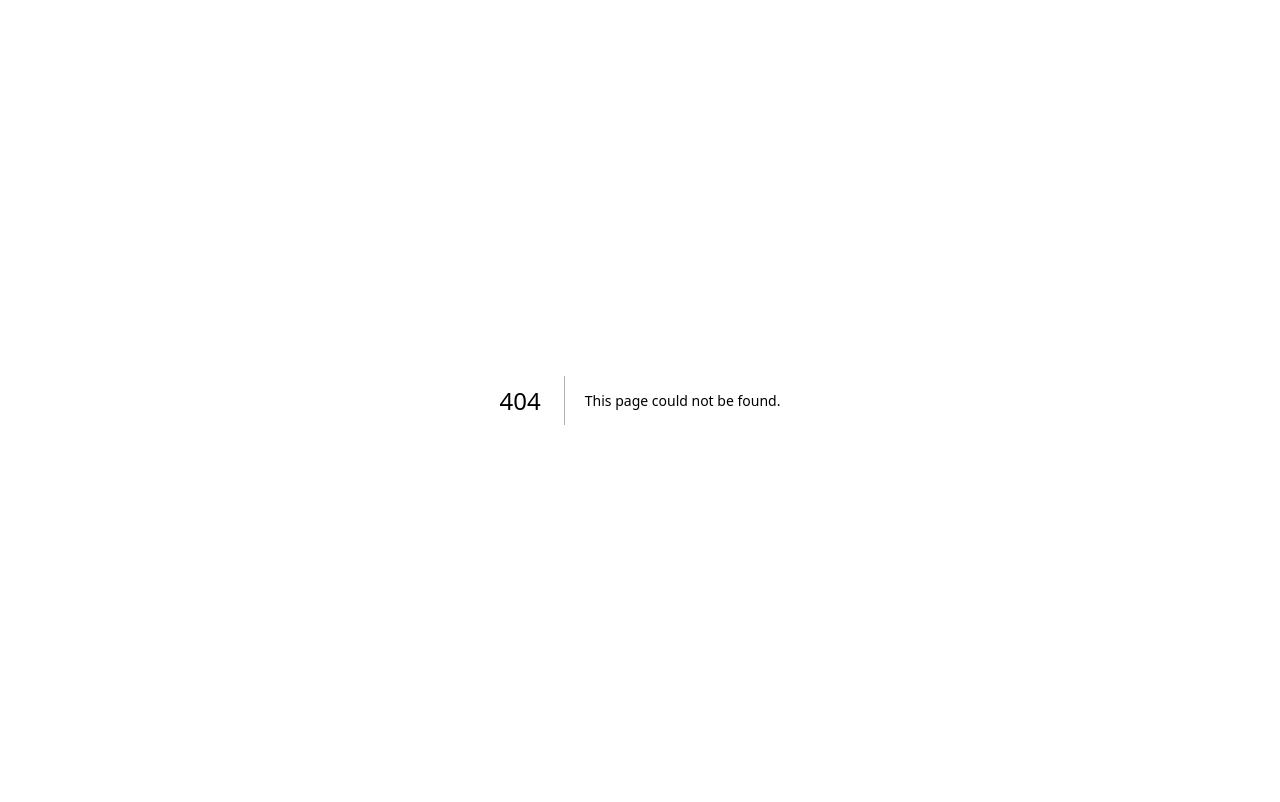
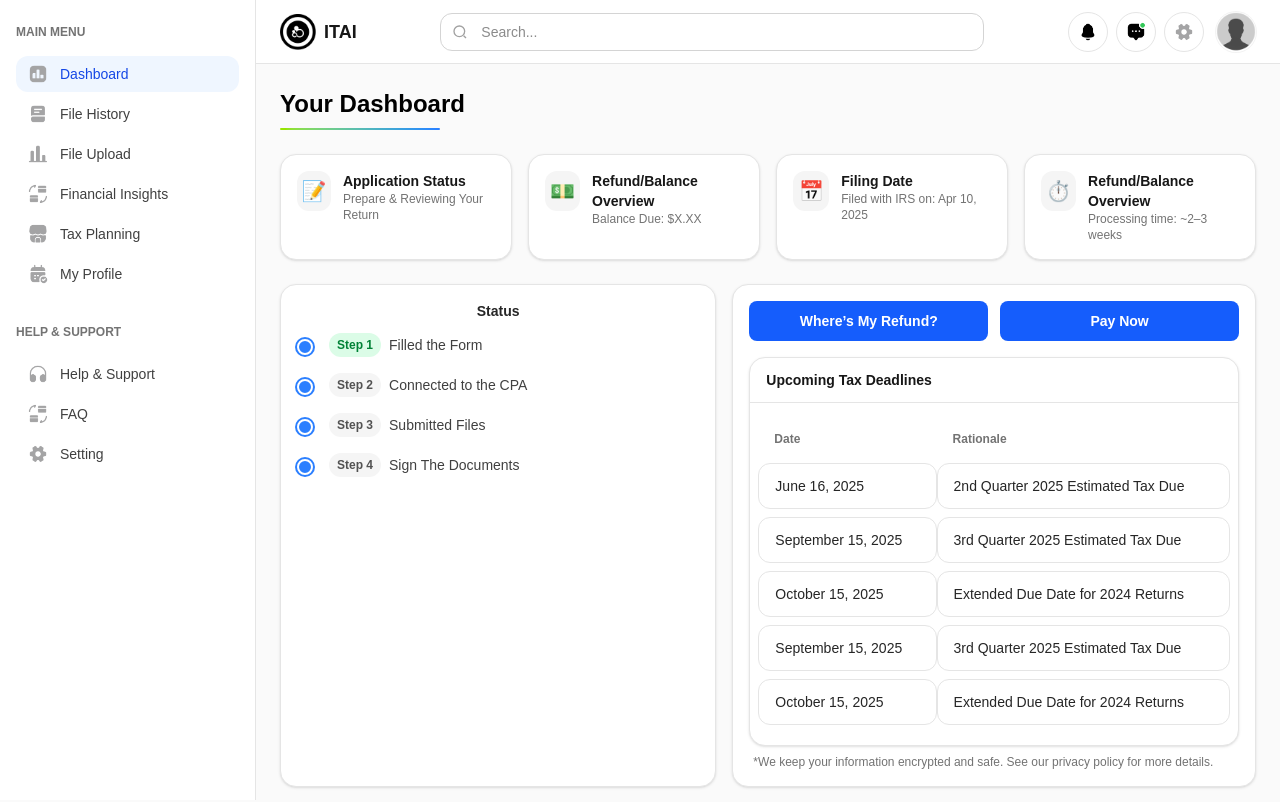
Before and after one commit to jesus-e8matrix/E8-Tax-AI, a Next.js app: page /dashboard in a window 1280 px wide. Before the commit this address had no page. Shown: the top 802 px of the page. Built offline with nearby package versions, Linux system fonts and the light colour scheme.

Commit message:
Create page.tsx

```diff
--- /dev/null
+++ b/src/app/dashboard/page.tsx
@@ -0,0 +1,5 @@
+import DashboardPage from '../components/DashboardPage';
+
+export default function Page() {
+  return <DashboardPage />;
+}
```
